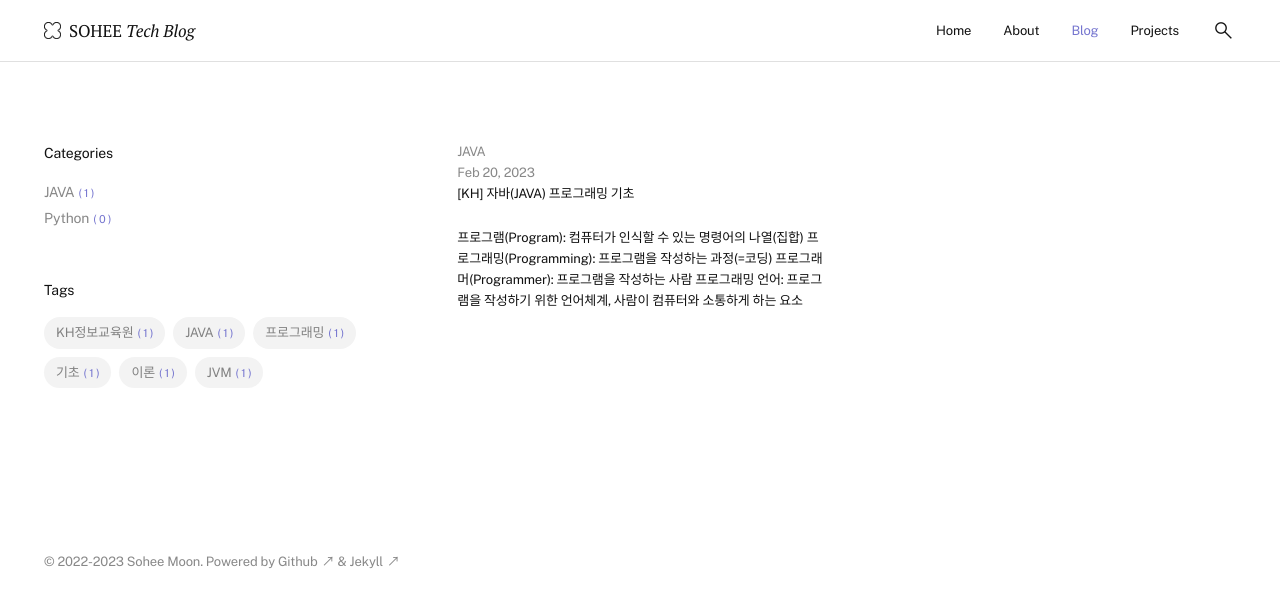
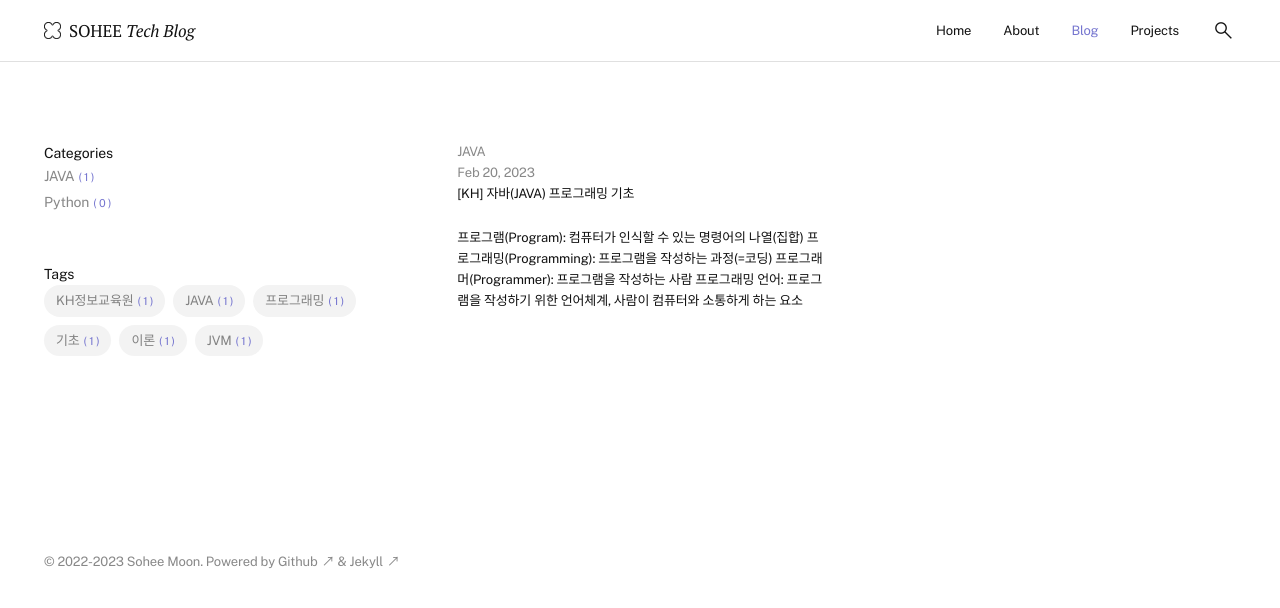
Before and after one commit to soheetech/soheetech.github.io, a Jekyll site: the page built from blog.md, in a window 1280 px wide. Shown: the top 608 px of the page. Built offline with Jekyll 4.4.1, drawn with Linux system fonts in a browser that asks for light colours.

Commit message:
Update sidebar.css

```diff
--- a/assets/css/sidebar.css
+++ b/assets/css/sidebar.css
@@ -3,8 +3,6 @@
 
 #sidebar { padding-right: var(--size-50); }
 #sidebar > div { margin-bottom: var(--size-70); }
-
-#sidebar h4 { margin-bottom: var(--size-40); }
 
 #sidebar ul.zero a {
   line-height: 1.8;
```
